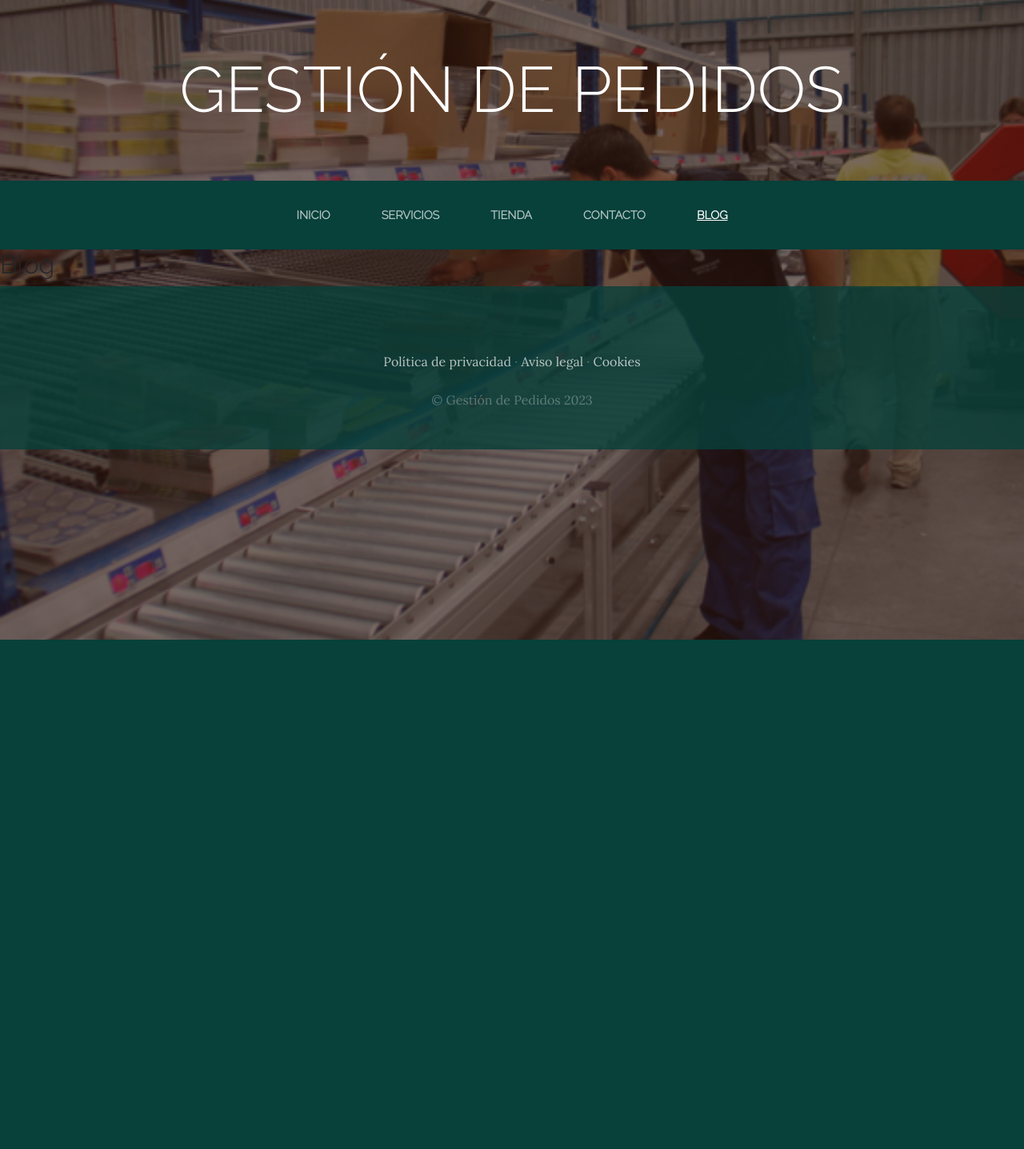
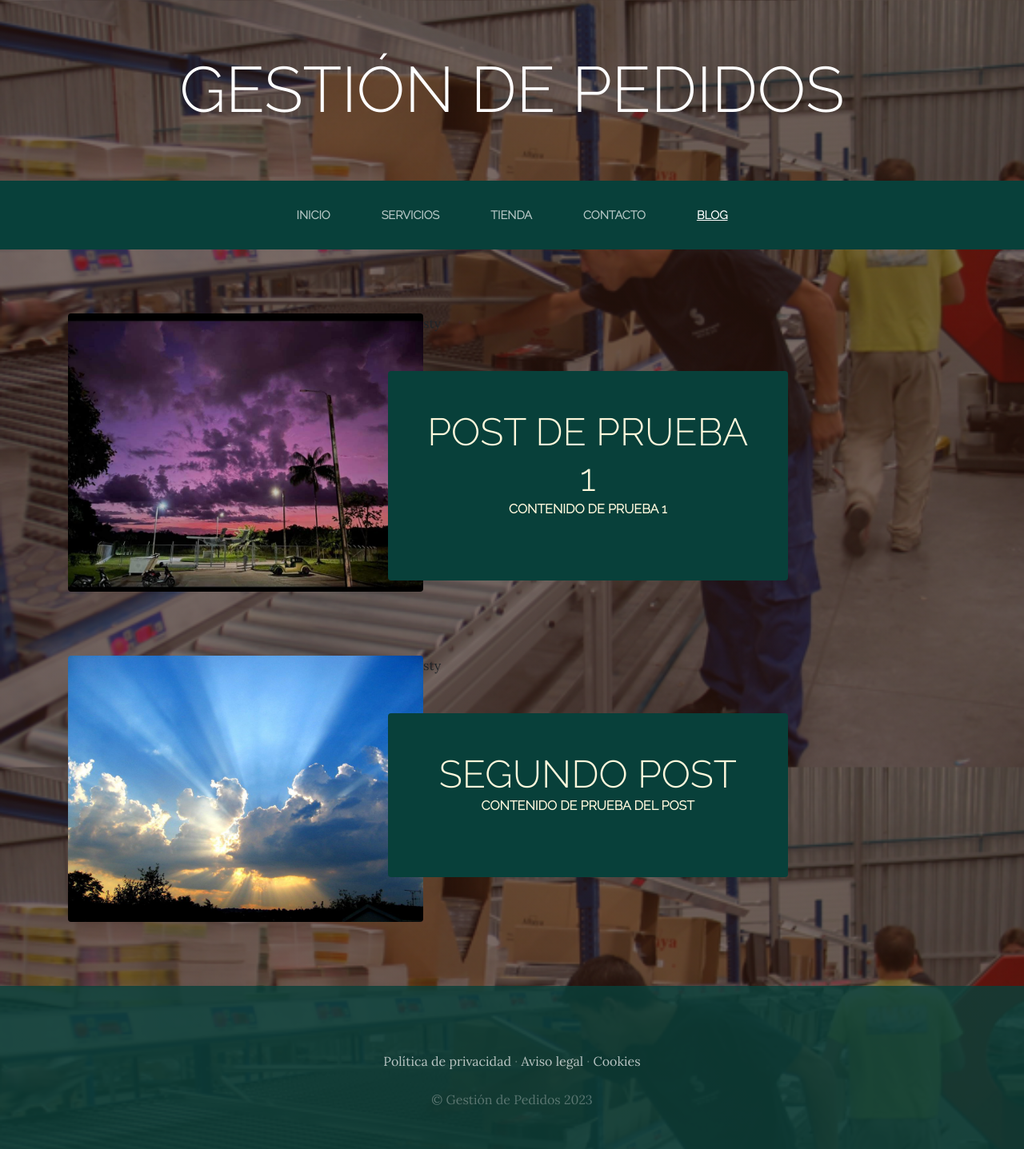
Before and after one commit to JairoDuenas/proyecto_web_django_pildoras_info, a Django app: page /blog/ in a window 1280 px wide. Shown: the whole page at 80% size. Before the commit the page ends 800 px from the top, so only its background shows below. Run offline with Django 4.2, Linux system fonts and the light colour scheme; data comes from the database, SQL or seed files in the repository; both versions use the stored data as it was after the commit; some libraries are stand-ins or nearby versions.

Commit message:
Configurando views app[blog]

```diff
--- a/ProyectoWeb/blog/templates/blog/blog.html
+++ b/ProyectoWeb/blog/templates/blog/blog.html
@@ -2,9 +2,26 @@
 {% load static %}
 {% block content %}
 
-  <!-- Heading -->
-  <h2>Blog</h2>
+{% for post in posts %}
+<section class="page-section clearfix">
+  <div class="container">
+    <div class="intro">
+      <img
+      class="intro-img img-fluid mb-3 mb-lg-0 rounded"
+      src="{{post.imagen.url}}"
+      alt="Imagenes del post"
+      style="width: 40%;">
+      sty
+      <div class="intro-text left-0 text-center bg-faded p-5 rounded">
+        <h2 class="section-heading mb-4">
+          <span class="section-heading-lower">{{post.titulo}}</span>
+          <span class="section-heading-upper">{{post.contenido}}</span>
+        </h2>
+      </div>
+    </div>
+  </div>
+</section>
 
-  <!-- Message -->
+{% endfor %}
 
 {% endblock %}
--- a/ProyectoWeb/blog/views.py
+++ b/ProyectoWeb/blog/views.py
@@ -1,6 +1,8 @@
 from django.shortcuts import render
+from blog.models import Post
 
 # Create your views here.
 
 def blog(request):
-  return render(request, 'blog/blog.html')
+  posts=Post.objects.all()
+  return render(request, 'blog/blog.html', {'posts':posts})
```
Also changed, not shown: ProyectoWeb/db.sqlite3, ProyectoWeb/media/blog/segunda-img.jpeg (added).
